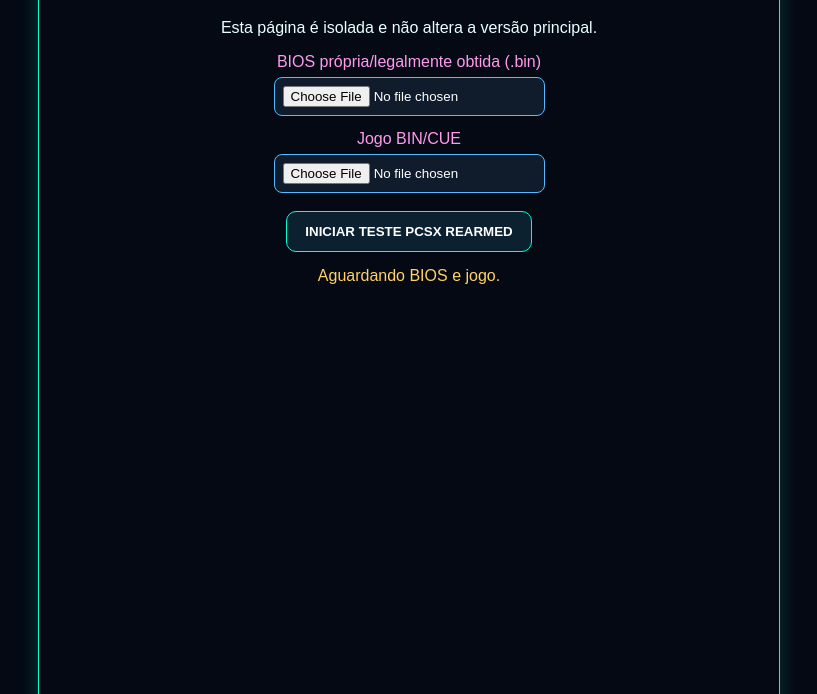
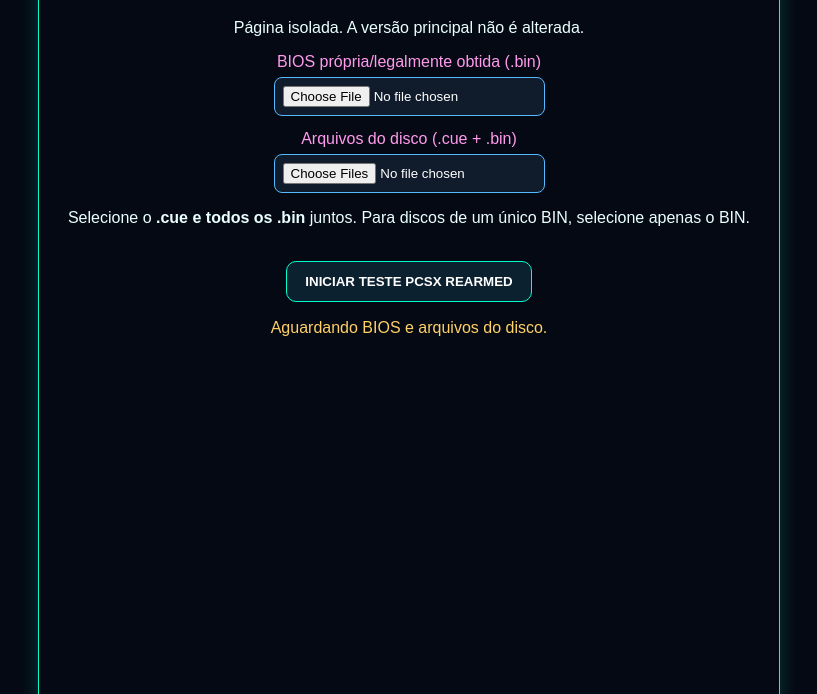
Before and after one commit to cooperativaacacia-hub/ps1neon, a plain HTML site: page PS1NEON-core-test.html in a window 1280 px wide. Shown: the part 106-800 px from the top of the page, without its empty margins (231-1048 px from the left). Drawn offline with Linux system fonts and the light colour scheme.

Commit message:
Melhorar seleção CUE e BIN no teste

```diff
--- a/PS1NEON-core-test.html
+++ b/PS1NEON-core-test.html
@@ -1,3 +1,3 @@
-<!doctype html><html lang="pt-BR"><head><meta charset="utf-8"><meta name="viewport" content="width=device-width,initial-scale=1"><title>PS1NEON — Teste de núcleo</title><style>body{margin:0;background:#050914;color:#eaffff;font:16px Arial;text-align:center}h1{color:#00ffcc;text-shadow:0 0 12px #00ffcc}.box{max-width:700px;margin:24px auto;padding:20px;border:1px solid #00ffcc;border-radius:16px;box-shadow:0 0 20px #00ffcc33}label{display:block;margin:14px 0 6px;color:#ff9aec}input{max-width:100%;padding:8px;background:#101b2b;color:#fff;border:1px solid #55baff;border-radius:8px}button{margin-top:18px;padding:12px 18px;border:1px solid #00ffcc;border-radius:10px;background:#0b2130;color:#fff;font-weight:bold}#status{margin:15px;color:#ffd166}#game{width:640px;height:480px;max-width:100%;margin:20px auto}</style></head><body><main class="box"><h1>PS1NEON — teste de núcleo</h1><p>Esta página é isolada e não altera a versão principal.</p><label>BIOS própria/legalmente obtida (.bin)</label><input id="bios" type="file" accept=".bin,application/octet-stream"><label>Jogo BIN/CUE</label><input id="gamefile" type="file" accept=".bin,.cue,.iso"><br><button id="start" type="button">INICIAR TESTE PCSX REARMED</button><div id="status">Aguardando BIOS e jogo.</div><div id="game"></div></main><script>
-(function(){const status=document.getElementById('status');document.getElementById('start').addEventListener('click',function(){try{const b=document.getElementById('bios').files[0],g=document.getElementById('gamefile').files[0];if(!b||!g){status.textContent='Selecione a BIOS e o jogo antes de iniciar.';return}if(!/\.bin$/i.test(b.name)){status.textContent='A BIOS precisa ser um arquivo .bin, não ISO.';return}status.textContent='Carregando o núcleo… aguarde.';window.EJS_player='#game';window.EJS_core='pcsx_rearmed';window.EJS_biosUrl=URL.createObjectURL(b);window.EJS_gameUrl=URL.createObjectURL(g);window.EJS_pathtodata='https://cdn.emulatorjs.org/stable/data/';const s=document.createElement('script');s.src=window.EJS_pathtodata+'loader.js';s.onerror=function(){status.textContent='Não foi possível carregar o núcleo. Verifique a internet e tente novamente.'};document.body.appendChild(s)}catch(e){status.textContent='Falha ao iniciar: '+e.message}})})();
+<!doctype html><html lang="pt-BR"><head><meta charset="utf-8"><meta name="viewport" content="width=device-width,initial-scale=1"><title>PS1NEON — Teste de núcleo</title><style>body{margin:0;background:#050914;color:#eaffff;font:16px Arial;text-align:center}.box{max-width:700px;margin:24px auto;padding:20px;border:1px solid #00ffcc;border-radius:16px;box-shadow:0 0 20px #00ffcc33}h1{color:#00ffcc;text-shadow:0 0 12px #00ffcc}label{display:block;margin:14px 0 6px;color:#ff9aec}input{max-width:100%;padding:8px;background:#101b2b;color:#fff;border:1px solid #55baff;border-radius:8px}button{margin-top:18px;padding:12px 18px;border:1px solid #00ffcc;border-radius:10px;background:#0b2130;color:#fff;font-weight:bold}#status{margin:15px;color:#ffd166;line-height:1.4}#game{width:640px;height:480px;max-width:100%;margin:20px auto}</style></head><body><main class="box"><h1>PS1NEON — teste de núcleo</h1><p>Página isolada. A versão principal não é alterada.</p><label>BIOS própria/legalmente obtida (.bin)</label><input id="bios" type="file" accept=".bin,application/octet-stream"><label>Arquivos do disco (.cue + .bin)</label><input id="gamefiles" type="file" accept=".bin,.cue,.iso" multiple><p>Selecione o <b>.cue e todos os .bin</b> juntos. Para discos de um único BIN, selecione apenas o BIN.</p><button id="start" type="button">INICIAR TESTE PCSX REARMED</button><div id="status">Aguardando BIOS e arquivos do disco.</div><div id="game"></div></main><script>
+(function(){const $=id=>document.getElementById(id),status=$('status');$('start').addEventListener('click',function(){try{const b=$('bios').files[0],files=[...$('gamefiles').files];if(!b){status.textContent='Selecione a BIOS .bin.';return}if(!/\.bin$/i.test(b.name)){status.textContent='A BIOS precisa ser .bin; não use ISO ou jogo.';return}if(!files.length){status.textContent='Selecione o jogo. Para CUE, selecione também os BINs da mesma pasta.';return}const cue=files.find(f=>/\.cue$/i.test(f.name)),bin=files.find(f=>/\.bin$/i.test(f.name)&&f!==b),iso=files.find(f=>/\.iso$/i.test(f.name));if(cue&&!bin){status.textContent='O CUE foi escolhido, mas falta o BIN correspondente. Selecione os dois juntos.';return}const game=bin||iso;if(!game){status.textContent='Não encontrei um BIN ou ISO do jogo.';return}status.textContent=cue?'CUE e BIN encontrados. Preparando o disco…':'Preparando o jogo…';window.EJS_player='#game';window.EJS_core='pcsx_rearmed';window.EJS_biosUrl=URL.createObjectURL(b);window.EJS_gameUrl=URL.createObjectURL(game);window.EJS_gameName=game.name;window.EJS_pathtodata='https://cdn.emulatorjs.org/stable/data/';const s=document.createElement('script');s.src=window.EJS_pathtodata+'loader.js';s.onerror=()=>status.textContent='Não foi possível carregar o núcleo. Verifique a internet e tente novamente.';document.body.appendChild(s)}catch(e){status.textContent='Falha ao iniciar: '+e.message}})})();
 </script></body></html>
```
